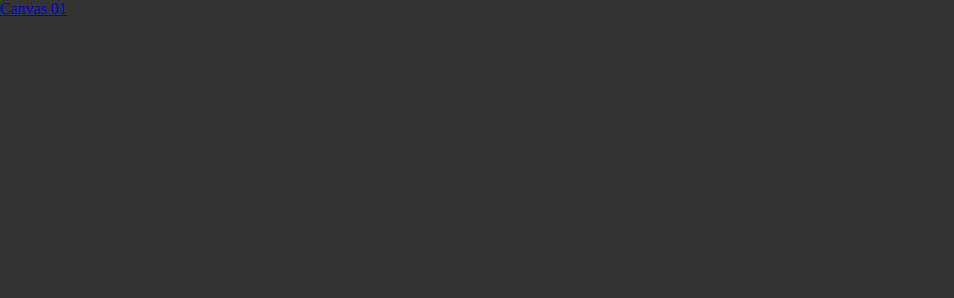
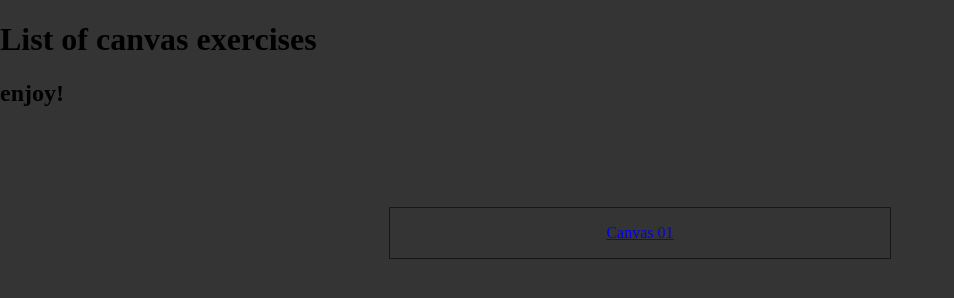
Before and after one commit to michalzagrodzki/Canvas-Exercise, a website: page app/index.html in a window 1280 px wide. Shown: the whole page, without its empty margins (0-954 px from the left). Drawn offline with Linux system fonts and the light colour scheme.

Commit message:
Temporarely style buttons in html files

```diff
--- a/app/css/app.css
+++ b/app/css/app.css
@@ -3,6 +3,7 @@ body {
   padding: 0px;
   background-color: #343434;
 }
+
 #myCanvas {
   margin-top: 50px;
   display: block;
@@ -11,3 +12,13 @@ body {
   margin-right: auto;
   box-shadow: 0px 0px 60px 10px #171717;
 }
+
+.link-button{
+  display: block;
+  width: 500px;
+  border: 1px solid #171717;
+  margin-top: 100px;
+  margin-left: auto;
+  margin-right: auto;
+  text-align: center;
+}
--- a/app/index.html
+++ b/app/index.html
@@ -10,9 +10,13 @@
   </head>
 
   <body>
-    <div>
-      <a href="canvas01.html">Canvas 01</a>
+  <h1>List of canvas exercises</h1>
+  <h2>enjoy!</h2>
+  <a href="canvas01.html">
+    <div class="link-button">
+      <p>Canvas 01</p>
     </div>
+  </a>
   </body>
 
 </html>
```
Also changed, not shown: app/canvas01.html (+5 -3 lines).
